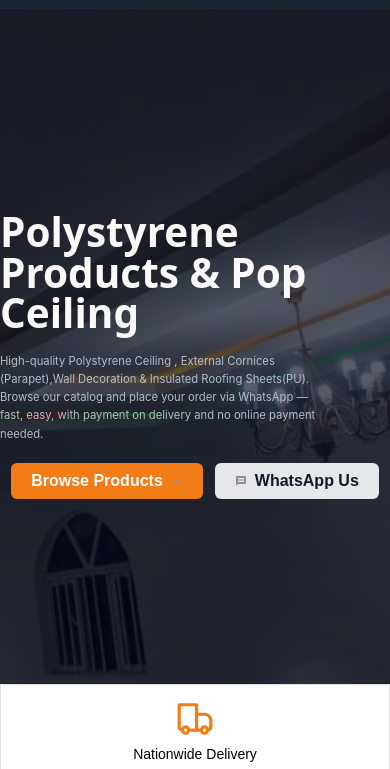
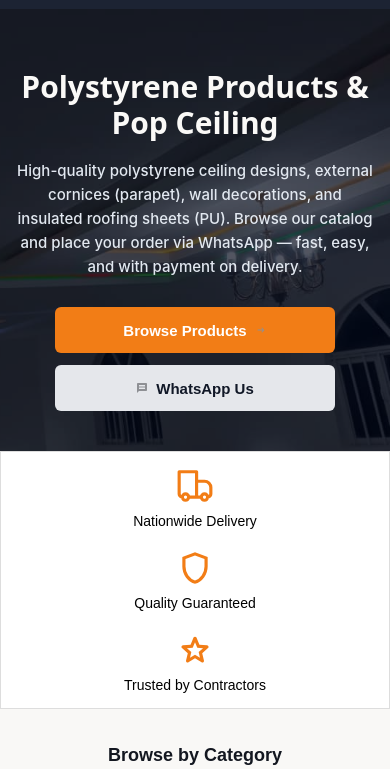
Before and after one commit to Tiahaleem/leemtechbuild, a plain HTML site: page index.html in a window 390 px wide. Shown: the part 39-808 px from the top of the page. Drawn offline with Linux system fonts and the light colour scheme.

Commit message:
Add files via upload

```diff
--- a/index.css
+++ b/index.css
@@ -154,133 +154,148 @@
     }
 }
 /* Home Display */
-.Home_display {
-    height: 80vh;
+/* Home Display */
+.Home_display{
     position: relative;
-
-    background-color: #020617;
-    background-image: radial-gradient(
-        600px circle at 100% 0%,
-        rgba(56, 189, 248, 0.15),
-        transparent 40%
-    );
-}
-.Home_display {
-    position: relative;
-    min-height: 80vh;
-    /* height: 100vh;/ */
+    min-height: 65vh;
     display: flex;
     align-items: center;
+    justify-content: center;
+    padding: 80px 20px 60px;
     overflow: hidden;
     background: #020617 url(image/home_bg.jpg) center/cover no-repeat;
 }
+
 .Home_display::before{
     content: "";
     position: absolute;
-    inset: 0;                 /* top:0; right:0; bottom:0; left:0 */
-
-    background: rgba(2, 6, 23, 0.65);   /* dark overlay */
+    inset: 0;
+    background: rgba(2, 6, 23, 0.68);
     z-index: 1;
 }
 
-.Home_display > * {
+.Home_display > *{
     position: relative;
     z-index: 2;
 }
 
-.Home_display.change::before {
-    opacity: 0;
+/* Main text container */
+.home_div{
+    width: 100%;
+    max-width: 850px;
+    margin: 0 auto;
+    text-align: center;
+    display: flex;
+    flex-direction: column;
+    align-items: center;
 }
 
-
-.home_content {
-    padding-left: 4rem;
-    max-width: 520px;
+/* Heading */
+.home_div h1{
+    color: rgb(250, 249, 247);
+    font-family: "Space Grotesk", system-ui, sans-serif;
+    font-size: 52px;
+    font-weight: 700;
+    line-height: 1.1;
+    margin: 0 0 18px;
+    max-width: 700px;
 }
 
-.inline_flex{
-    padding:4.5px 9px;
-    background-color: rgba(60, 131, 246, 0.1);
-    border: 1px solid rgba(60, 131, 246, 0.2);
-    display: inline-flex;
-    align-items: center;
-    gap: 4px;
-    border-radius: 9999px;
+/* Paragraph */
+.home_div p{
+    color: rgb(226, 232, 240);
+    font-family: "Inter", system-ui, sans-serif;
+    font-size: 18px;
+    font-weight: 600;
+    line-height: 1.7;
+    margin: 0;
+    max-width: 760px;
 }
-.inline_flex span{
-    color: rgb(60, 131, 246);
-    font-family: "Inter", system-ui, sans-serif;
-    font-size: 7.875px;
-    font-weight: 500;
-    line-height: 11.25px;
-}
-.home_div h1 span{
-    /* color: rgb(248, 250, 252); */
-    color: rgb(60, 131, 246);
-}
-.home_div h1{
-    color: rgb(250, 249, 247);
-    display: block;
-    font-family: "Space Grotesk", system-ui, sans-serif;
-    font-size: 40.5px;
-    font-weight: 700;
-    max-width: 424px;
-    line-height: 40.5px;
-    margin-top: 18px;
-}
-.home_div p{
-color:rgb(175, 192, 204);
-display: block;
-font-family: "Inter", system-ui, sans-serif;
-font-size: 11.25px;
-line-height: 18.2812px;
-margin-top: 18px;
-max-width: 324px;
-}
-.hero_actions {
+
+/* Buttons */
+.hero_actions{
     display: flex;
     gap: 12px;
-    margin-top: 20px;
+    margin-top: 28px;
     flex-wrap: wrap;
+    justify-content: center;
 }
 
 .btn_primary,
-.btn_secondary {
+.btn_secondary{
     display: inline-flex;
     align-items: center;
+    justify-content: center;
     gap: 8px;
-    height: 36px;
-    padding: 0 18px;
+    min-height: 46px;
+    padding: 0 22px;
     font-family: "DM Sans", sans-serif;
+    font-size: 15px;
     font-weight: 600;
-    border-radius: 6px;
+    border-radius: 8px;
+    text-decoration: none;
 }
 
-.btn_primary {
+.btn_primary{
     background: rgb(242, 125, 22);
     color: #fff;
 }
 
-.btn_secondary {
+.btn_secondary{
     background: rgb(240, 239, 235);
-    color: rgb(117, 119, 125);
-    /* border: 1px solid rgb(29, 40, 57); */
-    transition: 0.5s ease;
+    color: rgb(67, 72, 80);
+    transition: 0.3s ease;
 }
 
-.btn_secondary:hover {
-    background: gray;
+.btn_secondary:hover{
+    background: rgb(221, 221, 221);
     color: rgb(11, 18, 33);
 }
 
-@media (max-width: 768px) {
-    .home_content {
-        padding: 0 1.5rem;
-        text-align: center;
+/* Tablet */
+@media (max-width: 768px){
+    .Home_display{
+        min-height: 58vh;
+        padding: 70px 18px 50px;
     }
 
-    .hero_actions {
-        justify-content: center;
+    .home_div h1{
+        font-size: 38px;
+    }
+
+    .home_div p{
+        font-size: 16px;
+        line-height: 1.6;
+    }
+}
+
+/* Mobile */
+@media (max-width: 480px){
+    .Home_display{
+        min-height: 52vh;
+        padding: 60px 16px 40px;
+    }
+
+    .home_div h1{
+        font-size: 30px;
+        line-height: 1.2;
+    }
+
+    .home_div p{
+        font-size: 15px;
+        font-weight: 500;
+    }
+
+    .hero_actions{
+        width: 100%;
+        flex-direction: column;
+        align-items: center;
+    }
+
+    .btn_primary,
+    .btn_secondary{
+        width: 100%;
+        max-width: 280px;
     }
 }
 /* container_icons_beneath_homesection */
@@ -358,17 +373,18 @@
 
 .category_grid {
     display: grid;
-    grid-template-columns: repeat(4, 1fr);
+    grid-template-columns: repeat(3, 1fr);
     gap: 20px;
 }
 
-/* Responsive */
+/* Tablet */
 @media (max-width: 1024px) {
     .category_grid {
         grid-template-columns: repeat(2, 1fr);
     }
 }
 
+/* Mobile */
 @media (max-width: 600px) {
     .category_grid {
         grid-template-columns: 1fr;
@@ -395,6 +411,7 @@
     font-size: 28px;
     margin-bottom: 10px;
 }
+/* Product Feature */
 .product_display_section{
     background-color: rgba(239, 238, 235, 0.5);
     border: 0px solid rgb(221, 223, 228);
--- a/index.html
+++ b/index.html
@@ -52,7 +52,9 @@
 <span>New Arrivals Available</span>
 </div> -->
 <h1>Polystyrene Products & Pop Ceiling</h1>
-<p>High-quality Polystyrene Ceiling , External Cornices (Parapet),Wall Decoration & Insulated Roofing Sheets(PU). Browse our catalog and place your order via WhatsApp — fast, easy, with payment on delivery and no online payment needed.</p>
+<p>
+  High-quality polystyrene ceiling designs, external cornices (parapet), wall decorations, and insulated roofing sheets (PU). Browse our catalog and place your order via WhatsApp — fast, easy, and with payment on delivery.
+</p>
 <div class="hero_actions">
     <a href="shop.html" class="btn_primary">
         Browse Products
```
